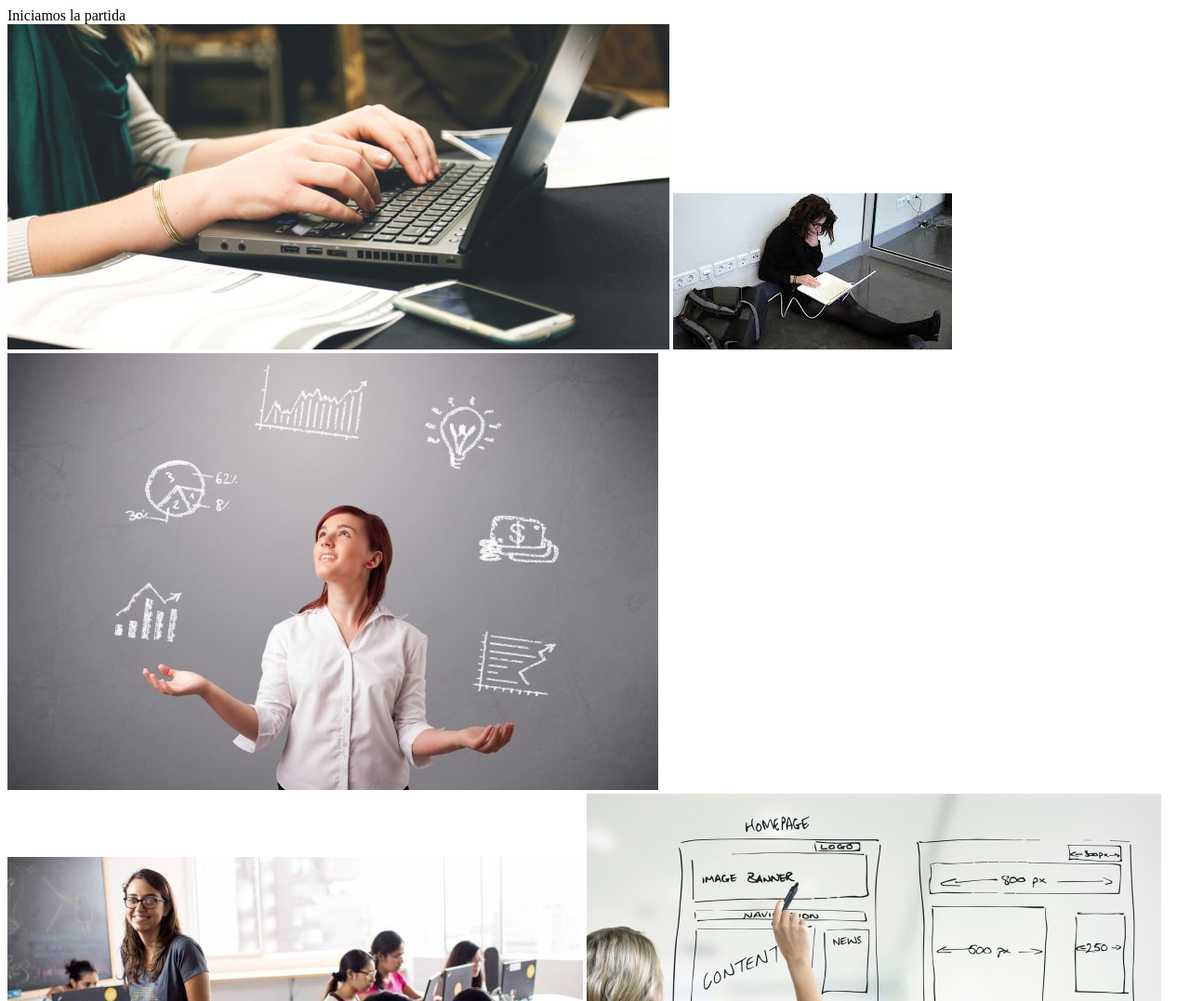
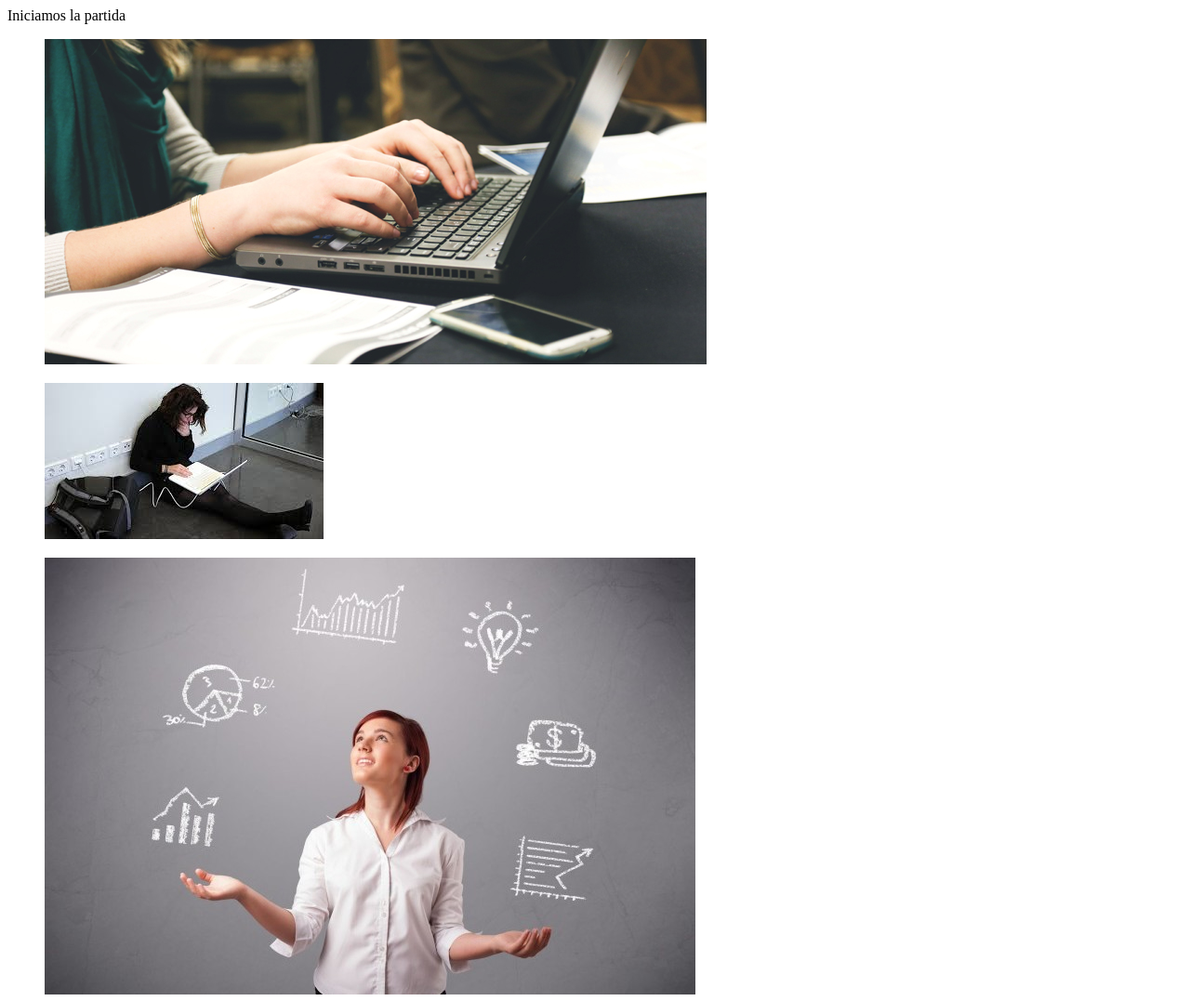
Before and after one commit to Arybv/leccion-39-e---CAROUSEL-JQUERY, a plain HTML site: page index.html in a window 1280 px wide. Shown: the top 1077 px of the page at 93% size. Drawn offline with Linux system fonts and the light colour scheme.

Commit message:
agregando section y figure

```diff
--- a/index.html
+++ b/index.html
@@ -9,23 +9,17 @@
 </head>
 <body>
   <div id="inicio">inicio</div>
+  <section id="slider-carousel">
   <div class="sliders">
-    <img src="assets/img/lap/lap_01.jpg" alt="">
-    <img src="assets/img/lap/lap_02.jpg" alt="">
-    <img src="assets/img/lap/lap_03.jpg" alt="">
-    <img src="assets/img/lap/lap_04.jpg" alt="">
-    <img src="assets/img/lap/lap_05.jpg" alt="">
+    <figure><img src="assets/img/lap/lap_01.jpg" alt=""></figure>
+    <figure><img src="assets/img/lap/lap_02.jpg" alt=""></figure>
+    <figure><img src="assets/img/lap/lap_03.jpg" alt=""></figure>
+    <figure><img src="assets/img/lap/lap_04.jpg" alt=""></figure>
+    <figure><img src="assets/img/lap/lap_05.jpg" alt=""></figure>
   </div>
   <div class="antes">&#60</div>
   <div class="despues">&#62</div>
-  <!--s
-  <div class="controls">
-    <a href="#" class="slider" data-position="(200%)"></a>
-    <a href="#" class="slider" data-position="(100%)"></a>
-    <a href="#" class="slider" data-position="(0%)"></a>
-    <a href="#" class="slider" data-position="(-100%)"></a>
-    <a href="#" class="slider" data-position="(-200%)"></a>
-  </div>-->
+  </section>
   <script src="assets/js/vendor/jquery-3.2.1.min.js"></script>
   <script src="assets/js/main.js" charset="utf-8"></script>
 
```
